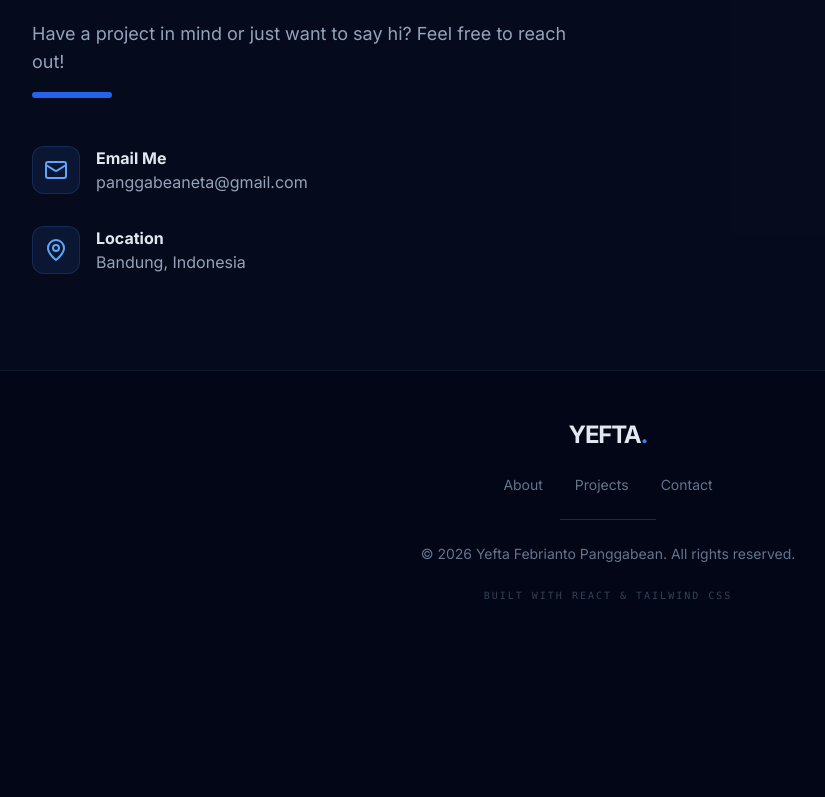
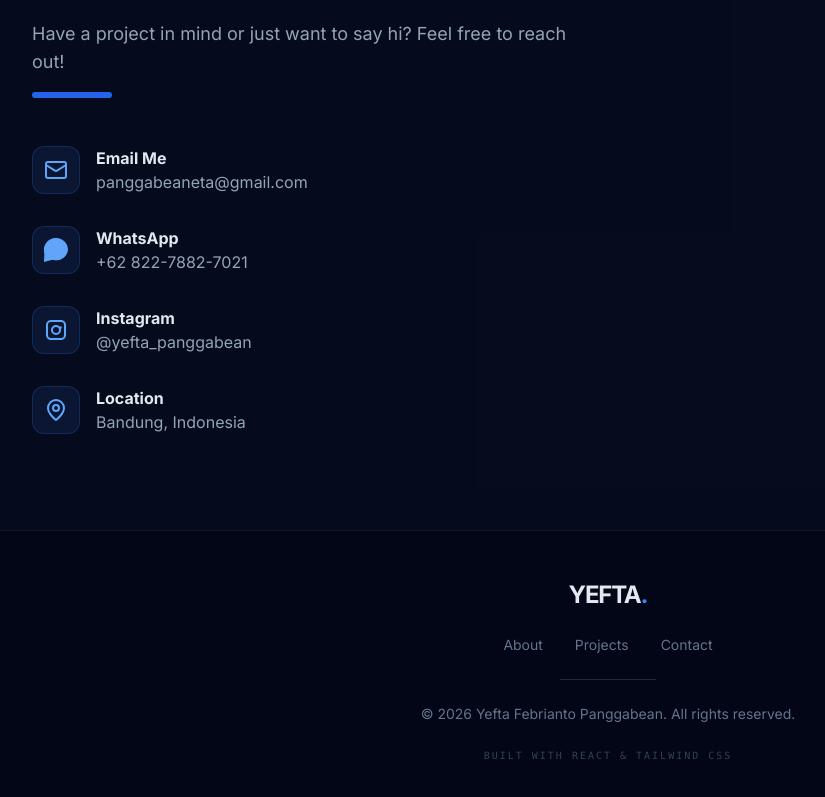
Before and after one commit to YeftaPanggabean13/Portofolio, a React (Vite) app: page / in a window 1280 px wide. Shown: the part 4593-5390 px from the top of the page, without its empty margins (32-857 px from the left). Before the commit the page ends 5244 px from the top, so only its background shows below. Built offline with nearby package versions, Linux system fonts and the light colour scheme.

Commit message:
Feat: add whatsApp and Instagram info

```diff
--- a/data/portfolioData.ts
+++ b/data/portfolioData.ts
@@ -7,6 +7,8 @@ export const personalInfo = {
   role: "Full Stack Developer | Software Developer",
   location: "Bandung, Indonesia",
   email: "panggabeaneta@gmail.com",
+  instagram: "https://www.instagram.com/yefta_panggabean",
+  whatsapp: "+62 822-7882-7021",
   tagline: "Building scalable, efficient, and user-centric software solutions from Indonesia to the world.",
   summary: "A passionate Software Engineer with a strong foundation in both Frontend and Backend development. With a 3.91 GPA in Information Technology, I combine academic excellence with practical experience in frameworks like Laravel and React. I specialize in building robust web applications and solving complex architectural challenges.",
 };
--- a/sections/Contact.tsx
+++ b/sections/Contact.tsx
@@ -28,6 +28,44 @@ const Contact: React.FC = () => {
               </div>
 
               <div className="flex items-start gap-4">
+                  <div className="w-12 h-12 bg-blue-500/10 border border-blue-500/20 rounded-xl flex items-center justify-center text-blue-400 shrink-0">
+                    <svg xmlns="http://www.w3.org/2000/svg" width="24" height="24" fill="currentColor" viewBox="0 0 24 24">
+                      <path d="M20.52 3.48A11.77 11.77 0 0 0 12 0 12 12 0 0 0 .38 15.8L0 24l8.42-2.21A12 12 0 0 0 24 12a11.77 11.77 0 0 0-3.48-8.52Z"/>
+                    </svg>
+                  </div>
+                <div>
+                  <h4 className="font-bold text-slate-200">WhatsApp</h4>
+                  <a
+                    href={`https://wa.me/${personalInfo.whatsapp}`}
+                    target="_blank"
+                    rel="noopener noreferrer"
+                    className="text-slate-400 hover:text-green-400 transition-colors"
+                  >
+                    {personalInfo.whatsapp}
+                  </a>
+                </div>
+              </div>
+
+               <div className="flex items-start gap-4">
+                <div className="w-12 h-12 bg-blue-500/10 border border-blue-500/20 rounded-xl flex items-center justify-center text-blue-400 shrink-0">
+                  <svg xmlns="http://www.w3.org/2000/svg" width="24" height="24" fill="currentColor" viewBox="0 0 24 24">
+                    <path d="M7 2C4.24 2 2 4.24 2 7v10c0 2.76 2.24 5 5 5h10c2.76 0 5-2.24 5-5V7c0-2.76-2.24-5-5-5H7zm10 2a3 3 0 0 1 3 3v10a3 3 0 0 1-3 3H7a3 3 0 0 1-3-3V7a3 3 0 0 1 3-3h10zm-5 3a5 5 0 1 0 0 10 5 5 0 0 0 0-10zm0 2a3 3 0 1 1 0 6 3 3 0 0 1 0-6zm4.5-.75a1.25 1.25 0 1 0 0 2.5 1.25 1.25 0 0 0 0-2.5z"/>
+                  </svg>
+                </div>
+                <div>
+                  <h4 className="font-bold text-slate-200">Instagram</h4>
+                  <a
+                    href={personalInfo.instagram}
+                    target="_blank"
+                    rel="noopener noreferrer"
+                    className="text-slate-400 hover:text-pink-400 transition-colors"
+                  >
+                    @{personalInfo.instagram.split('.com/')[1]}
+                  </a>
+                </div>
+              </div>
+
+              <div className="flex items-start gap-4">
                 <div className="w-12 h-12 bg-blue-500/10 border border-blue-500/20 rounded-xl flex items-center justify-center text-blue-400 shrink-0">
                   <svg xmlns="http://www.w3.org/2000/svg" width="24" height="24" viewBox="0 0 24 24" fill="none" stroke="currentColor" strokeWidth="2" strokeLinecap="round" strokeLinejoin="round"><path d="M20 10c0 6-8 12-8 12s-8-6-8-12a8 8 0 0 1 16 0Z"></path><circle cx="12" cy="10" r="3"></circle></svg>
                 </div>
```
